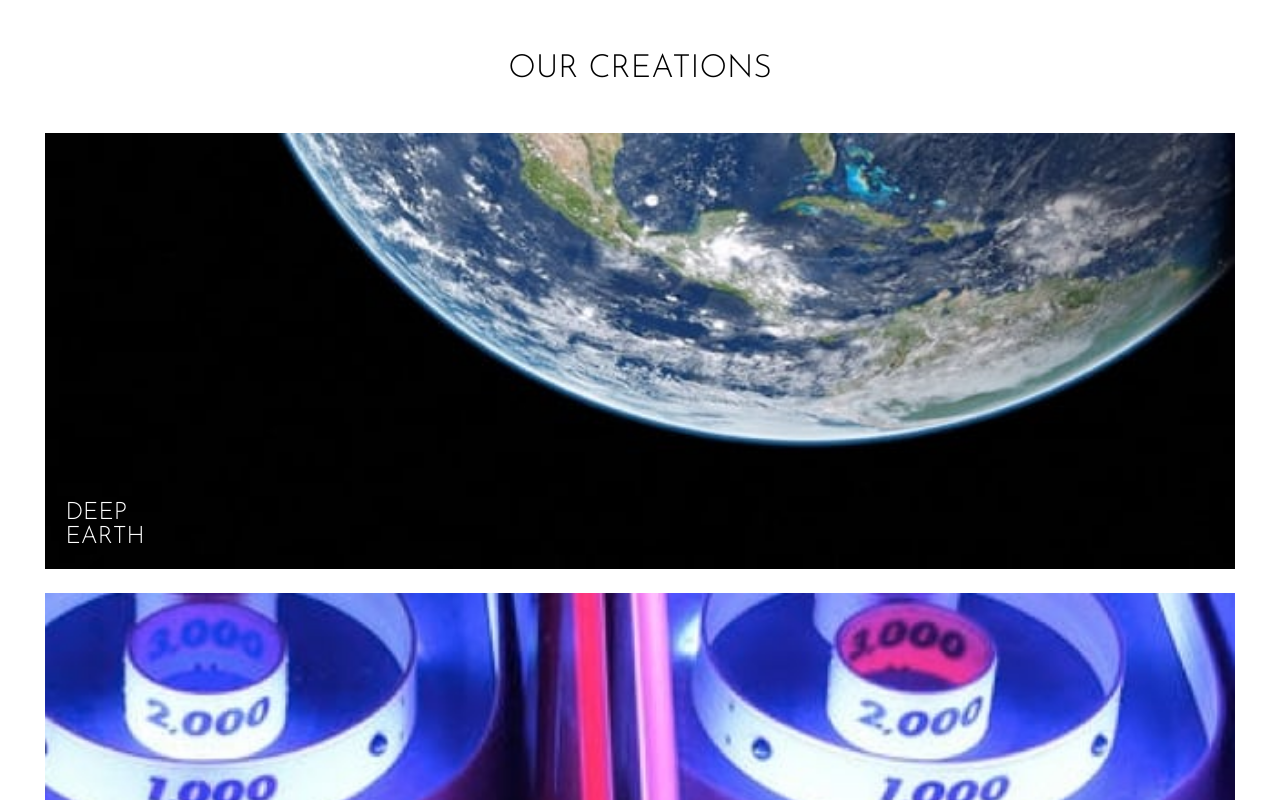
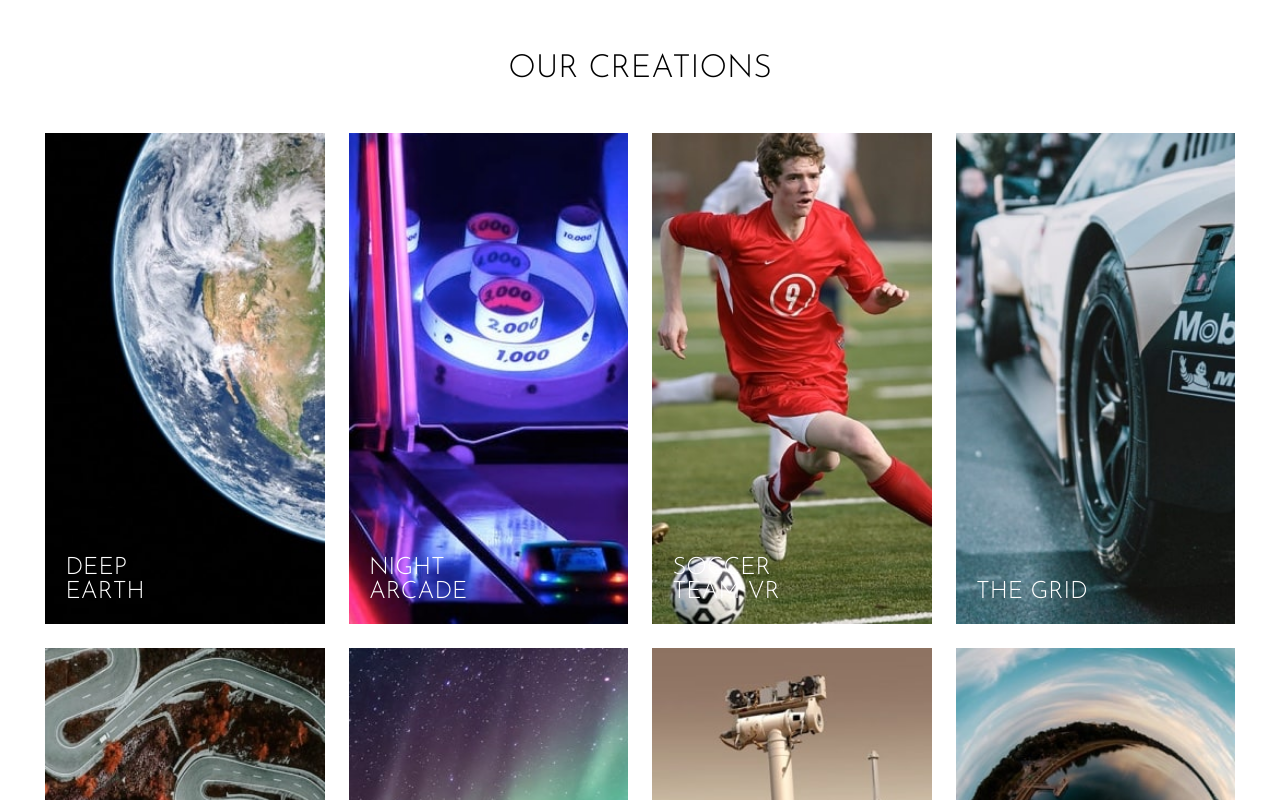
Before and after one commit to kalrog-dev/fem_loopstudios, a React (Vite) app: page / in a window 1280 px wide. Shown: the part 1380-2180 px from the top of the page. Built offline with nearby package versions, Linux system fonts and the light colour scheme; the HTML template or start-up script is replaced by a standard one.

Commit message:
Creations grid for desktop

```diff
--- a/src/components/Creations.css
+++ b/src/components/Creations.css
@@ -15,6 +15,7 @@
 .creations-grid {
   order: 1;
   display: grid;
+  grid-template-columns: repeat(auto-fill, minmax(256px, 1fr));
   gap: 1.6em;
   margin-block: 48px 34px;
 }
--- a/src/components/Creations.tsx
+++ b/src/components/Creations.tsx
@@ -1,7 +1,11 @@
+import useMediaQuery from "../hooks/useMediaQuery"
+import creationImages from '../creation-images'
 import './Creations.css'
-import creationImages from '../creation-images'
 
 export default function Creations() {
+  const isLargeScreen = useMediaQuery('(min-width: 1200px)')
+  console.log(isLargeScreen)
+
   return (
     <section id='creations'>
       <h2 className='creations-title'>Our creations</h2>
@@ -10,7 +14,7 @@ export default function Creations() {
         {creationImages.map((image, index) => {
           return (
             <figure className='creations-grid-item' key={index}>
-              <img src={image.srcSm} alt={image.desc} />
+              <img src={isLargeScreen ? image.srcLg : image.srcSm} alt={image.desc} />
               <figcaption>{image.desc.toUpperCase()}</figcaption>
             </figure>
           )
```
